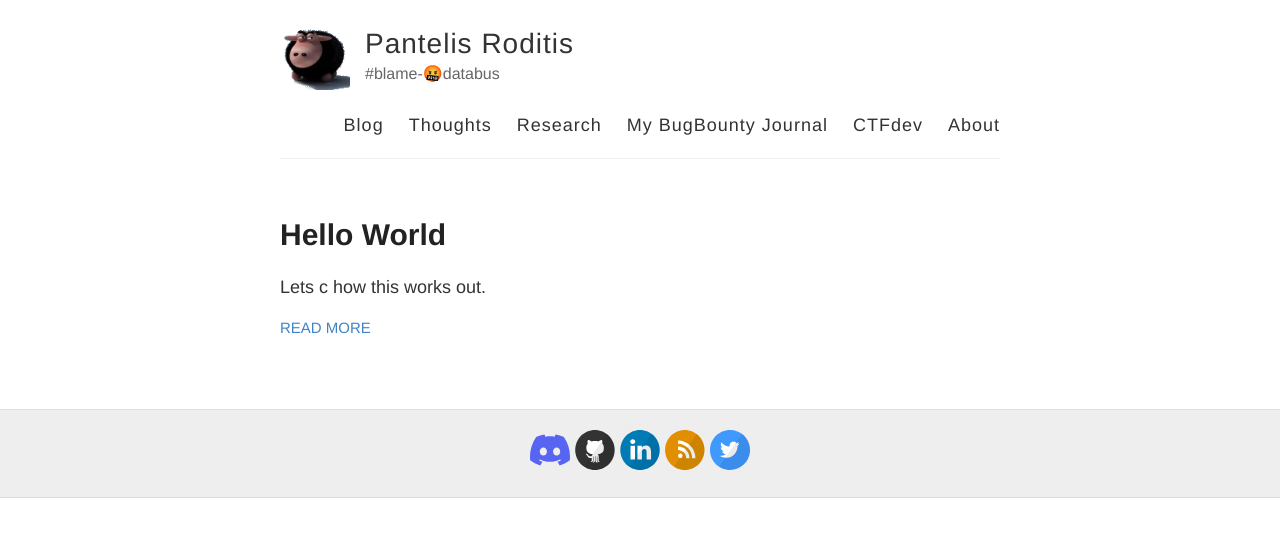
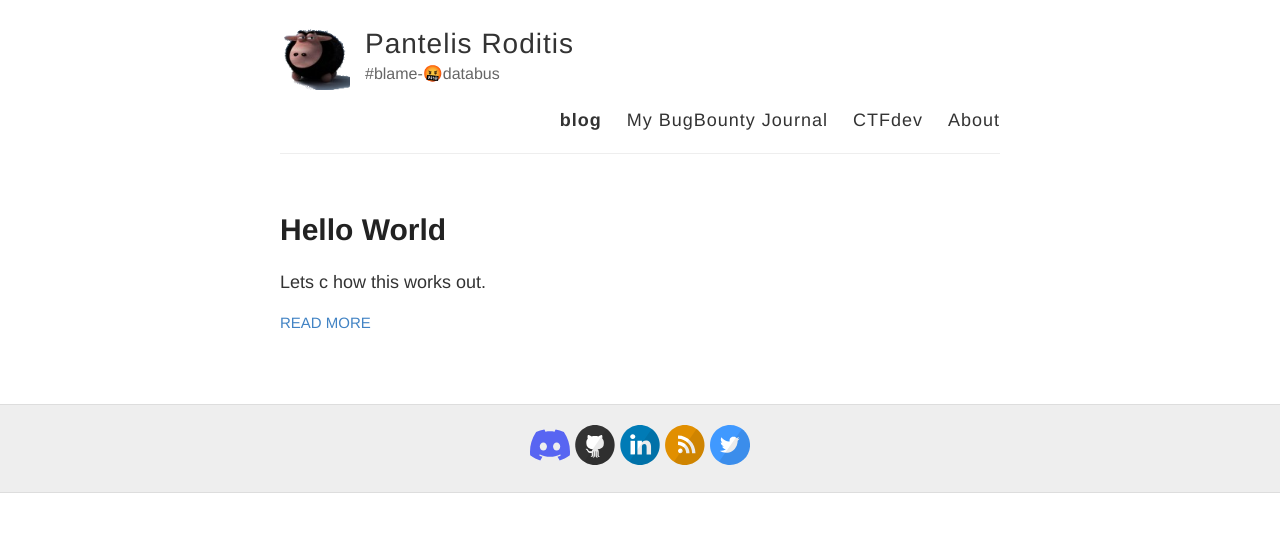
Before and after one commit to proditis/proditis.github.io, a Jekyll site: the page built from index.html, in a window 1280 px wide. Shown: the top 537 px of the page. Built offline with Jekyll 4.4.1, drawn with Linux system fonts in a browser that asks for light colours.

Commit message:
make categories listing dynamic

```diff
--- a/_layouts/default.html
+++ b/_layouts/default.html
@@ -27,9 +27,9 @@
           </div>
 
           <nav>
-            <a href="{{ site.baseurl }}/blog/">Blog</a>
-            <a href="{{ site.baseurl }}/thoughts/">Thoughts</a>
-            <a href="{{ site.baseurl }}/research/">Research</a>
+            {% for category in site.categories %}
+            <a href="{{category.url}}"><strong>{{category|first}}</strong></a></li>
+            {% endfor %}
             <a href="{{ site.baseurl }}/BugBounty-Journal/" target="_blank">My BugBounty Journal</a>
             <a href="https://proditis.gitbook.io/ctfdev/" target="_blank">CTFdev</a>
             <a href="{{ site.baseurl }}/about">About</a>
```
